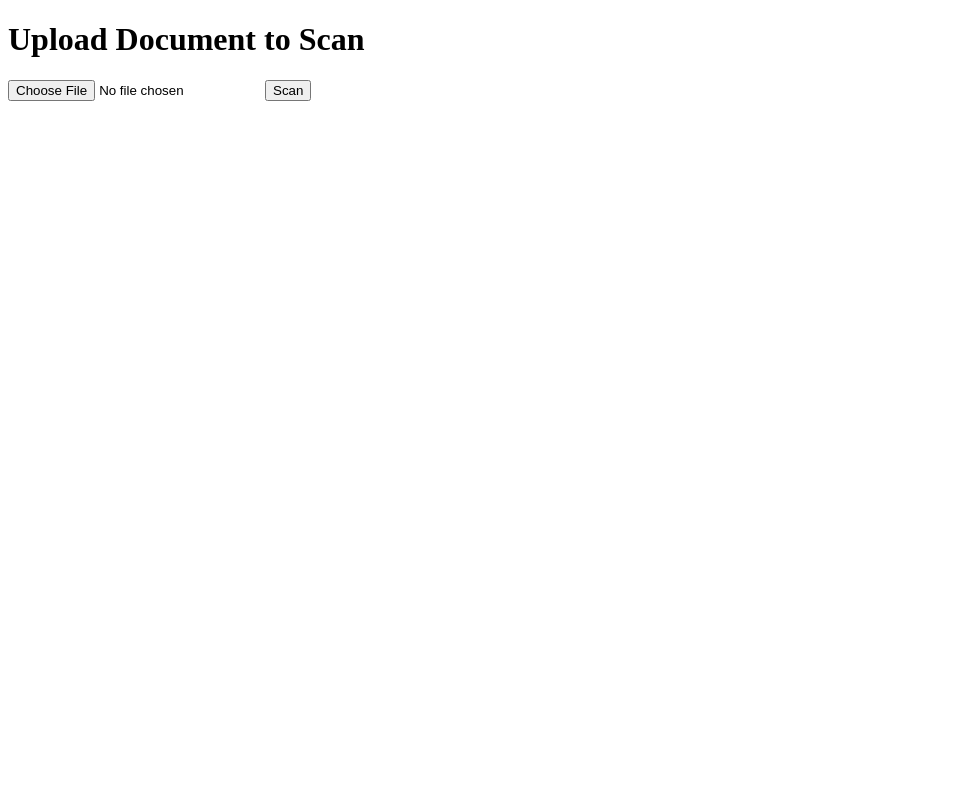
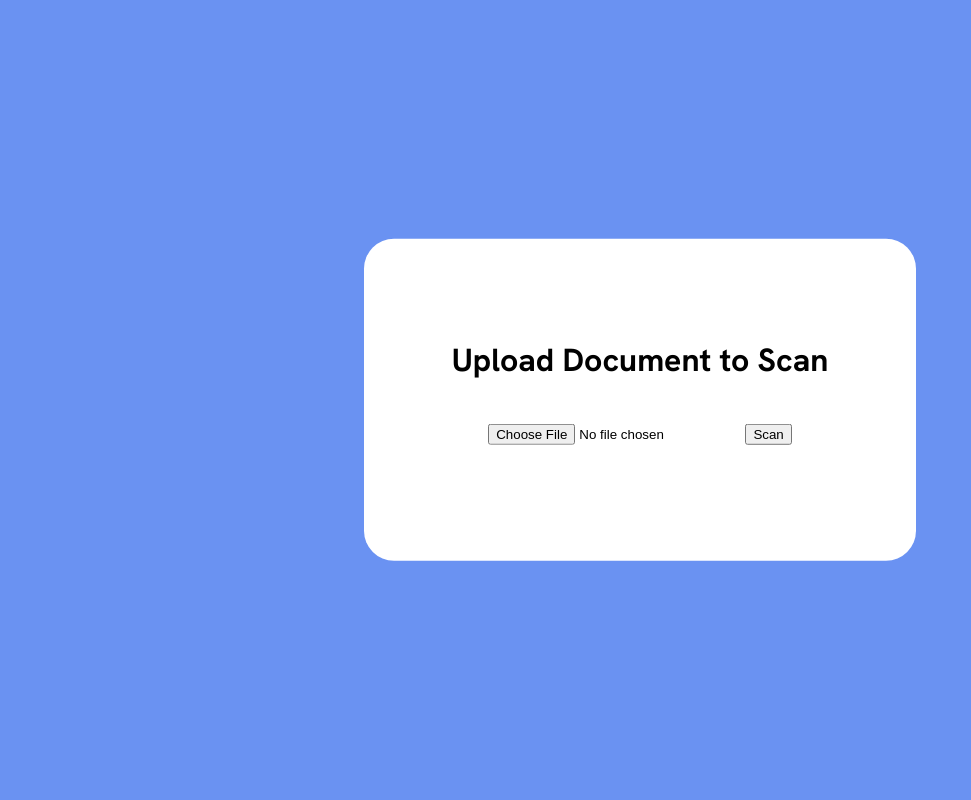
Before and after one commit to alisony755/document-scanner, a Flask app: page / in a window 1280 px wide. Shown: the whole page, without its empty margins (0-971 px from the left). Run offline with Flask 3, Linux system fonts and the light colour scheme.

Commit message:
Improved UI

```diff
--- a/templates/index.html
+++ b/templates/index.html
@@ -1,13 +1,38 @@
-<!DOCTYPE html>
 <html>
 <head>
+  <link rel="preconnect" href="https://fonts.googleapis.com">
+<link rel="preconnect" href="https://fonts.gstatic.com" crossorigin>
+<link href="https://fonts.googleapis.com/css2?family=Hanken+Grotesk:ital,wght@0,100..900;1,100..900&display=swap" rel="stylesheet">
+
   <title>Upload Document</title>
+  <style>
+    html {
+      background: #6a92f2;
+    }
+
+    body {
+      font-family: "Hanken Grotesk", sans-serif;
+      padding: 100px 20px;
+      background: white;
+      margin: auto;
+      width: 40%;
+      text-align: center;
+      position: absolute;
+      top: 50%;
+      left: 50%;
+      transform: translate(-50%, -50%);
+      border-radius: 30px;
+    }
+  </style>
 </head>
 <body>
   <h1>Upload Document to Scan</h1>
+  <br>
   <form action="/scan" method="post" enctype="multipart/form-data">
     <input type="file" name="file" required>
     <button type="submit">Scan</button>
   </form>
 </body>
 </html>
+
+<!-- Preview of file with name and little icon after uploaded -->
--- a/templates/results.html
+++ b/templates/results.html
@@ -1,4 +1,3 @@
-
 <!DOCTYPE html>
 <html lang="en">
 <head>
```
